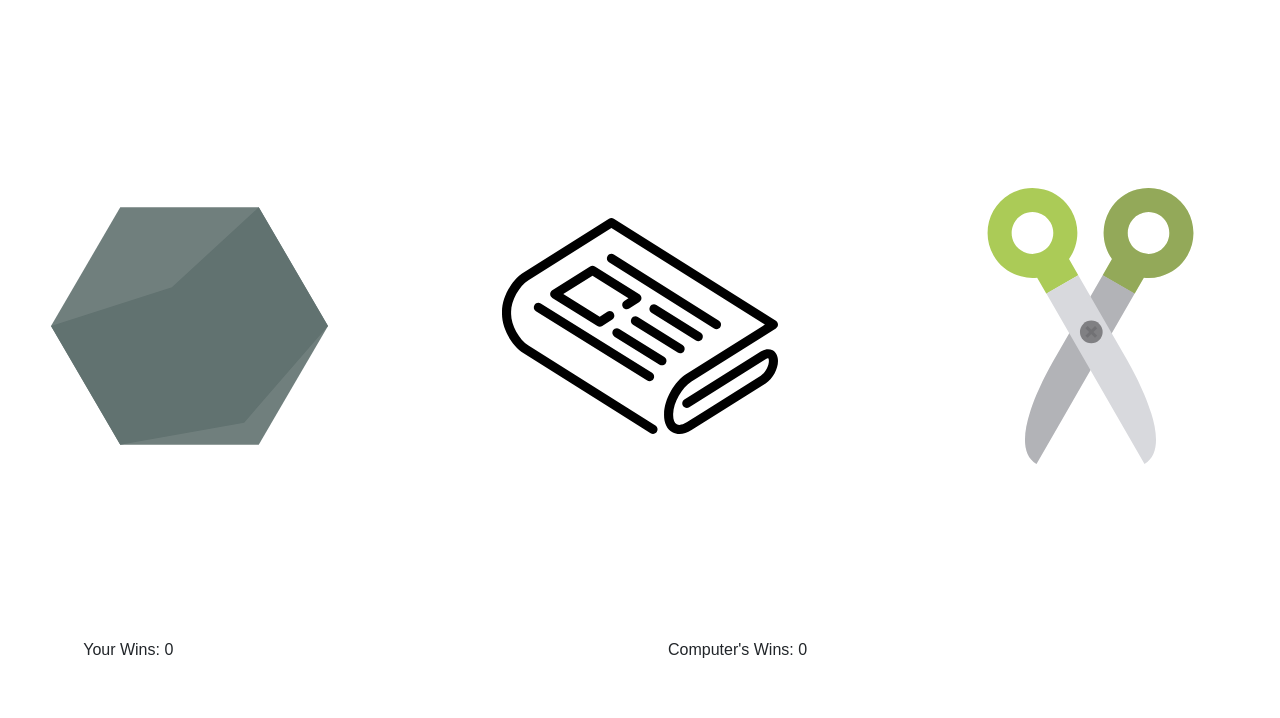
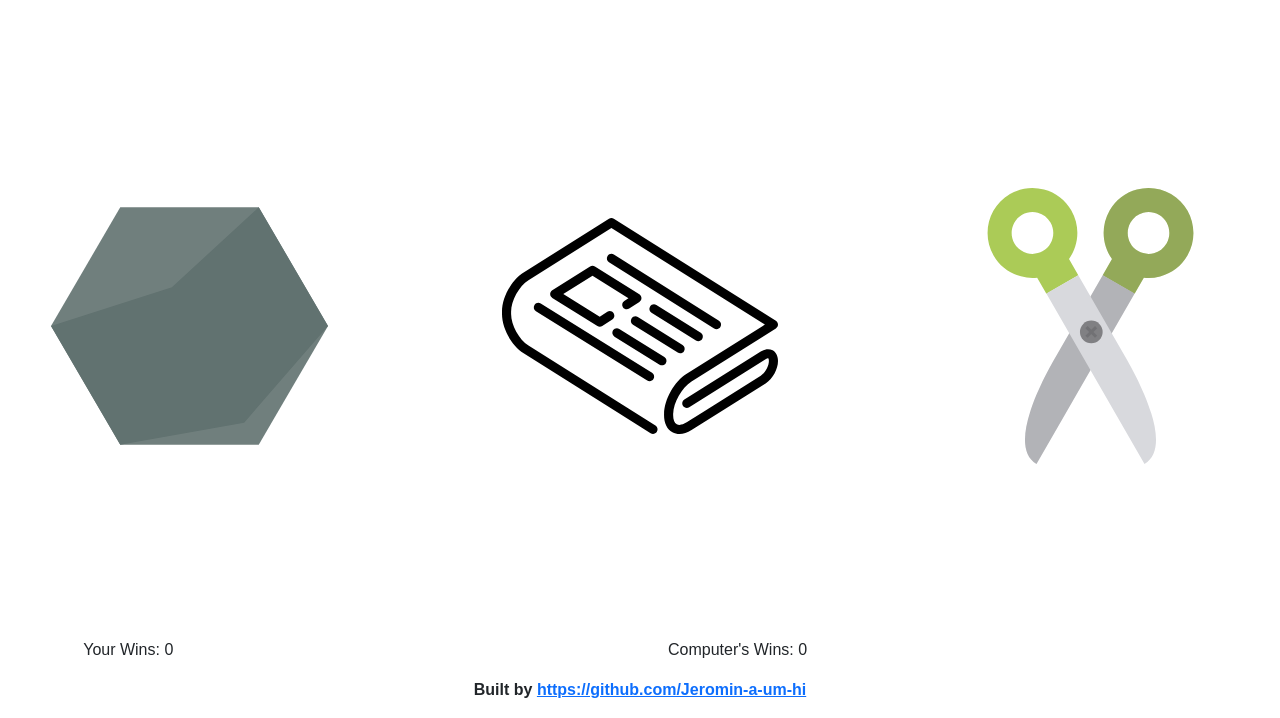
Before and after one commit to Jeromin-a-um-hi/JavaScript-Rock-Paper-Scissors, a website: page index.html in a window 1280 px wide. Both pictures are taken after a click on the button "Start the game!". Shown: the part 96-814 px from the top of the page. Drawn offline with Linux system fonts and the light colour scheme.

Commit message:
Added link to my Github page

```diff
--- a/index.html
+++ b/index.html
@@ -30,6 +30,7 @@
                     <li class="col-md-6">Computer's Wins:<span id="computerwins"></span></li>
                 </ul>
             </footer>
+            <p style="text-align: center;"><b>Built by <a href="https://github.com/Jeromin-a-um-hi">https://github.com/Jeromin-a-um-hi</a></b></p>
         </main>
         <script type="text/javascript" src="main.js"></script>
     </body>
```
